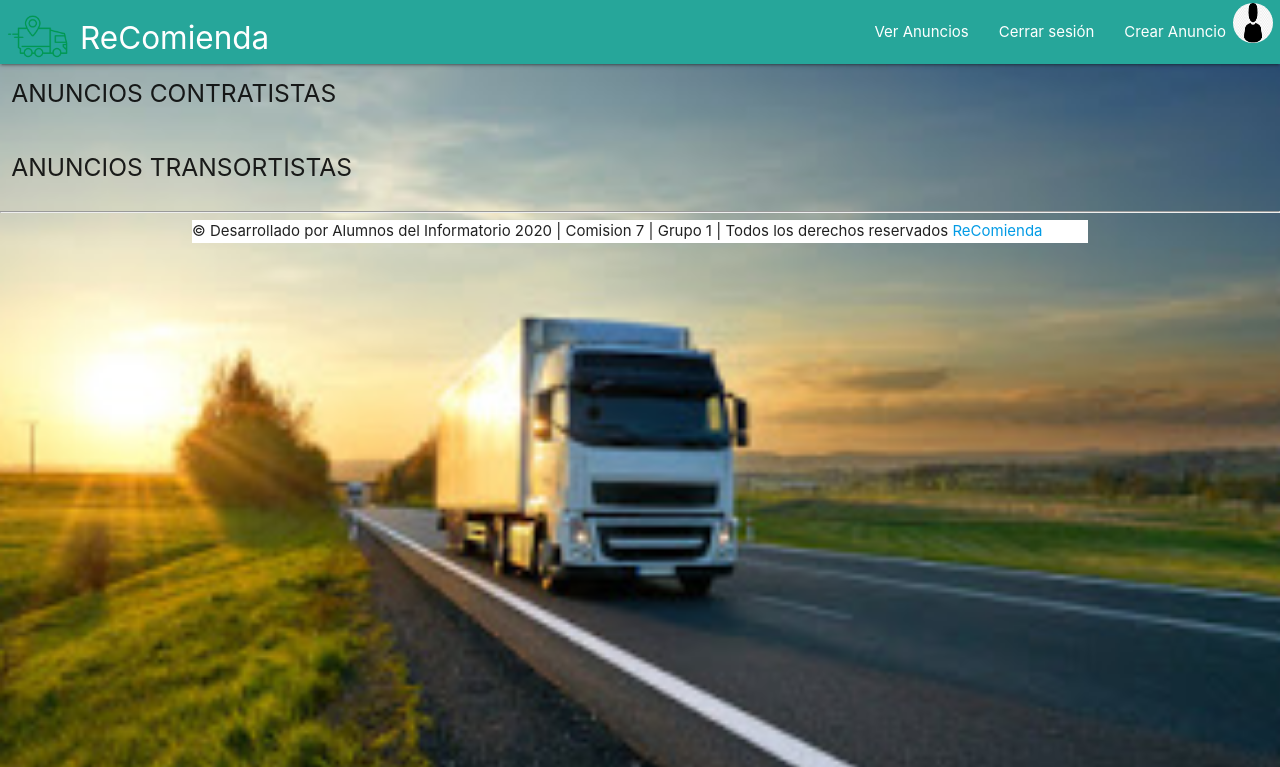
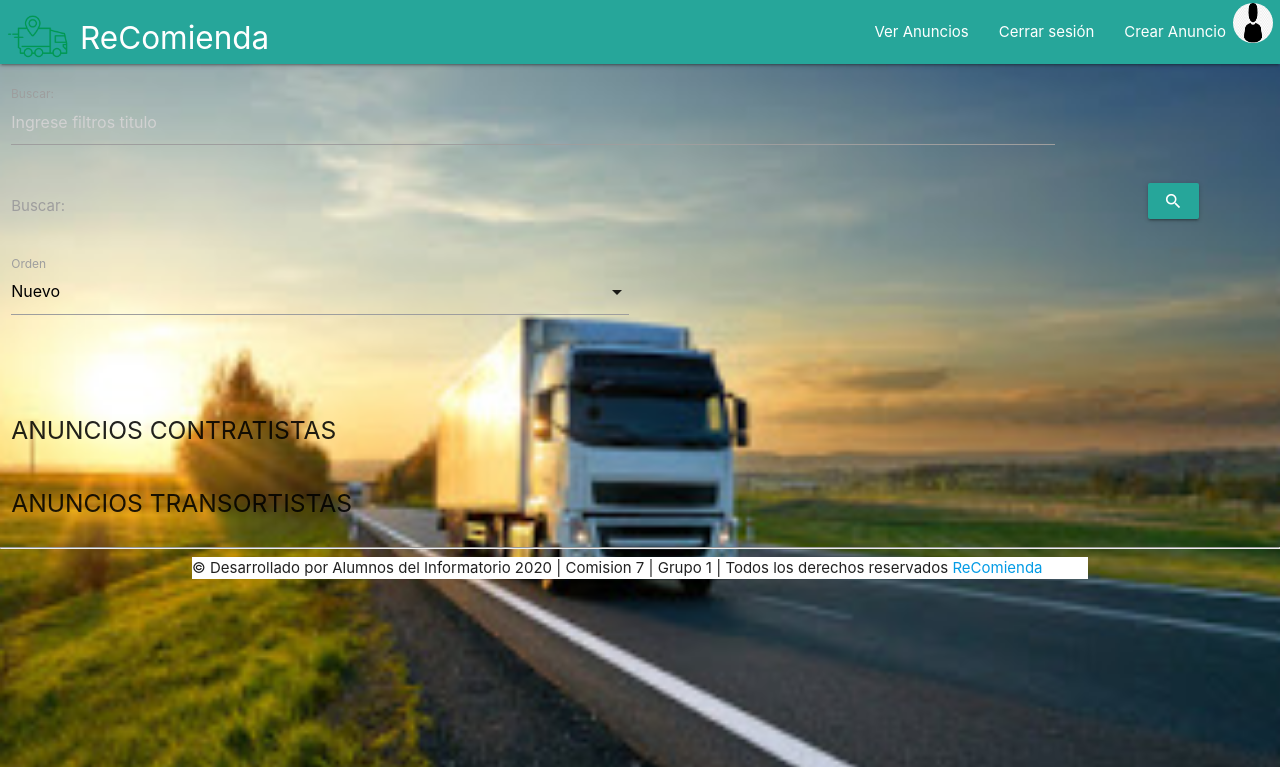
Before and after one commit to informatorio2020com07/Grupo1, a Django app: page /anuncio/ver_anuncios in a window 1280 px wide. Shown: the top 767 px of the page. Run offline with Django 3.2, Linux system fonts and the light colour scheme; the visitor is signed in with stand-in values (Sample User, id 1); data that the repository does not hold is empty; some libraries are stand-ins or nearby versions.

Commit message:
search en ver_anuncios

```diff
--- a/ReComienda/Anuncio/templates/anuncio/ver_anuncios.html
+++ b/ReComienda/Anuncio/templates/anuncio/ver_anuncios.html
@@ -5,7 +5,10 @@ Anuncio : {{anuncio.titulo}}
 {% endblock %}
 
 {% block contenido %}
-
+<link href="{% static 'css/boton.css' %}" type="text/css" rel="stylesheet" media="screen,projection"/>
+<div class="row center">
+   {% include "anuncio/search_form.html"%}
+</div><br></div>
 <div class="row">
 <div class="container col 6">
     <h5>ANUNCIOS CONTRATISTAS</h5>
@@ -16,7 +19,7 @@ Anuncio : {{anuncio.titulo}}
 <div class="row">
 	<div class="container col 12" >
     <h5>ANUNCIOS TRANSORTISTAS</h5>
-      {% include 'anuncio/anuncio_cuadricula.html' with lista_anuncio=lista_trans %}
+      {% include 'anuncio/anuncio_cuadricula.html' with lista_anuncio=lista_anuncio %}
     </div>
 </div></div>
 
--- a/ReComienda/Anuncio/templates/anuncio/ver_contratista.html
+++ b/ReComienda/Anuncio/templates/anuncio/ver_contratista.html
@@ -43,6 +43,6 @@ Anuncio : {{anuncio.titulo}}
 <hr>
 <hr>
   <h5>OTROS ANUNCIOS</h5>
-  {% include 'anuncio/cuadricula_contratista.html' with lista_anuncio=lista_anuncio %}
+  {% include 'anuncio/cuadricula_contratista.html' with lista_anuncio=lista_contrato %}
 
 {% endblock %}
--- a/ReComienda/Anuncio/views.py
+++ b/ReComienda/Anuncio/views.py
@@ -172,11 +172,32 @@ def calificar_anuncio(request, id, calificacion):
         return HttpResponse("error")
     return redirect("ver_anuncio", anuncio.id)
 
+@login_required
 def ver_anuncios(request):
-    lista_trans=Anuncio_Trans.objects.all()
-    lista_contrato=Contratista.objects.all()
-    contexto = {
-    "lista_trans" : lista_trans,
-    "lista_contrato" : lista_contrato,
+    if request.GET:
+        search_form = SearchForm(request.GET)
+    else:
+        search_form = SearchForm()
+
+    filtro_titulo = request.GET.get("titulo", "")
+    filtro_localidad = request.GET.get("localidad", "")
+    orden_anuncio = request.GET.get("orden", None)
+    lista_anuncio = Anuncio_Trans.objects.filter(titulo__icontains = filtro_titulo).filter(localidad_destino__localidad__icontains=filtro_localidad)
+    lista_contrato = Contratista.objects.filter(titulo__icontains = filtro_titulo).filter(localidad_destino__localidad__icontains=filtro_localidad)
+    #localidades = Localidad.objects.filter(localidad__icontains = filtro_localidad)
+
+    if orden_anuncio == "titulo":
+        lista_anuncio= lista_anuncio.order_by("titulo")
+        lista_contrato= lista_contrato.order_by("titulo")
+    elif orden_anuncio == "localidad":
+        lista_anuncio= lista_anuncio.order_by("localidad")
+        lista_contrato= lista_contrato.order_by("localidad")
+
+    contexto={
+    "lista_anuncio" : lista_anuncio,
+    "lista_contrato": lista_contrato,
+    #"localidades": localidades,
+    "search_form":search_form,
+
     }
     return render(request,"anuncio/ver_anuncios.html", contexto)
--- a/ReComienda/usuario/views.py
+++ b/ReComienda/usuario/views.py
@@ -49,11 +49,11 @@ def editar_perfil(request):
 
 
 
-
+@login_required
 def cerrar_sesion(request):
 	logout(request)
 	return redirect("index")
-
+@login_required
 def ver_perfil(request,id):
     perfil = Perfil.objects.get(pk=id)
     contexto = {
```
Also changed, not shown: ReComienda/usuario/templates/usuario/perfil.html (+7 -1 lines).
